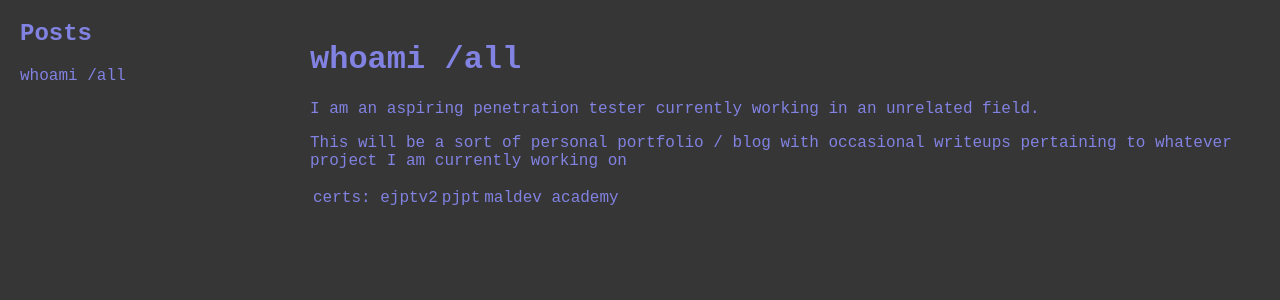
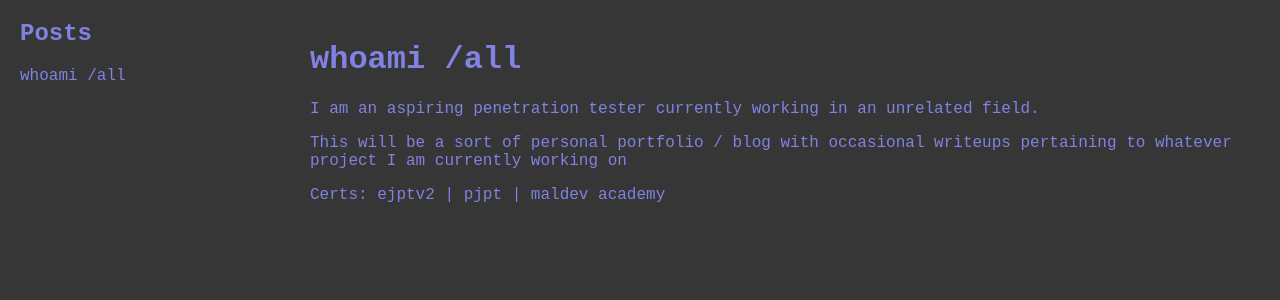
Before and after one commit to afxr/afxr.github.io, a Jekyll site: the page built from _posts/2024-09-10-first-post.md, in a window 1280 px wide. Shown: the top 300 px of the page. Built offline with Jekyll 4.4.1, drawn with Linux system fonts in a browser that asks for light colours.

```diff
--- a/_posts/2024-09-10-first-post.md
+++ b/_posts/2024-09-10-first-post.md
@@ -11,4 +11,4 @@ I am an aspiring penetration tester currently working in an unrelated field.
 This will be a sort of personal portfolio / blog with occasional writeups pertaining to whatever project I am currently working on
 
 
-certs: ejptv2 | pjpt | maldev academy
+Certs: ejptv2 \| pjpt \| maldev academy
```
